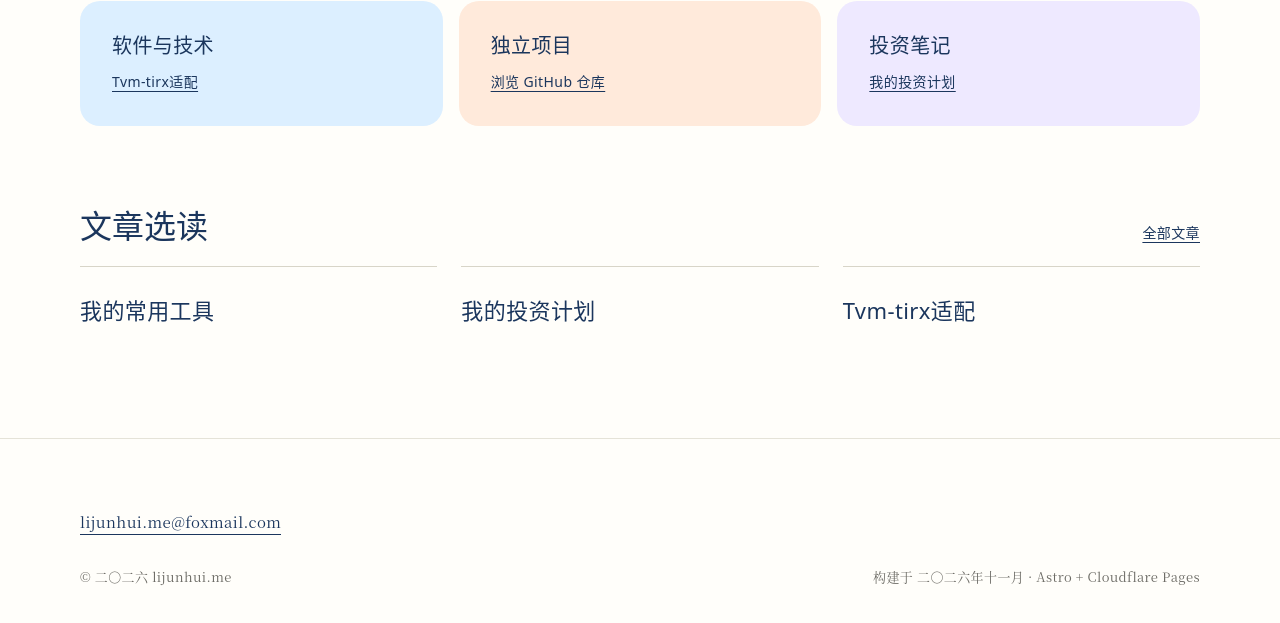
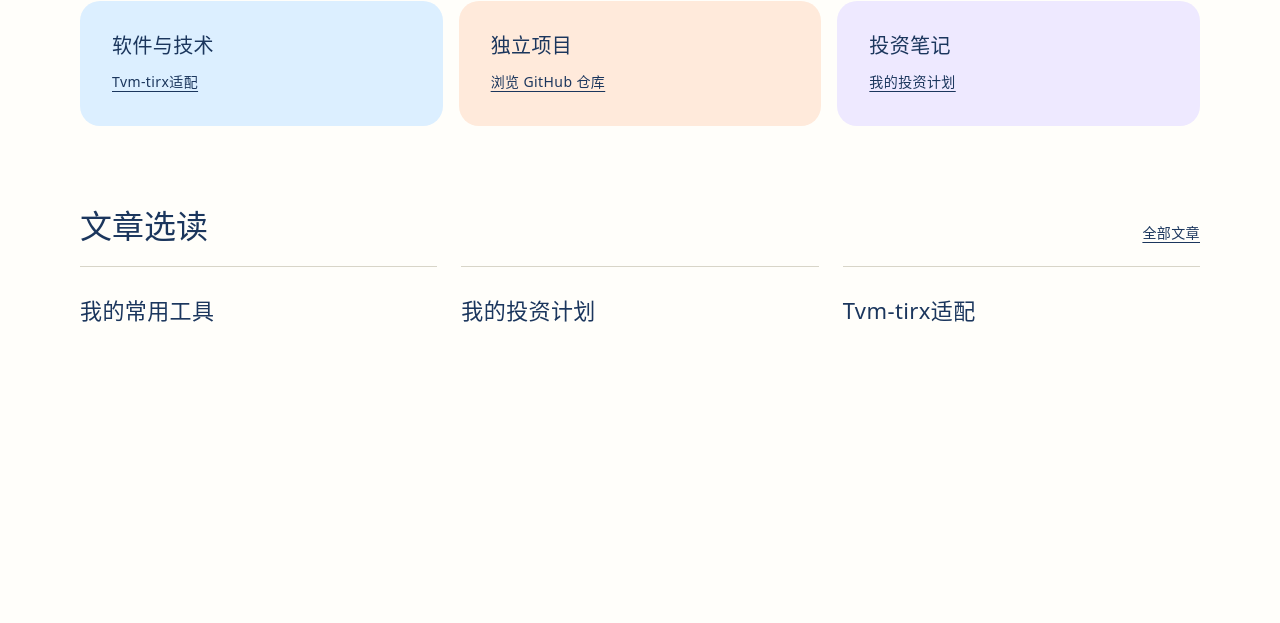
Before and after one commit to gotorion/blog, an Astro site: page / in a window 1280 px wide. Shown: the part 603-1226 px from the top of the page. After the commit the page ends 1041 px from the top, so only its background shows below. Built offline with nearby package versions, Linux system fonts and the light colour scheme; Astro itself is replaced by a stand-in of ours.

Commit message:
Remove the shared site footer

```diff
--- a/src/layouts/BaseLayout.astro
+++ b/src/layouts/BaseLayout.astro
@@ -65,18 +65,6 @@ const navItems = [
   { href: `${base}/about/`, label: "关于" },
 ];
 // 页脚的构建日期用中文数字，和站内的楷体排版一致。
-const cnDigits = ["〇", "一", "二", "三", "四", "五", "六", "七", "八", "九"];
-const toCn = (value: number) =>
-  value < 10
-    ? cnDigits[value]
-    : value < 20
-      ? `十${value % 10 ? cnDigits[value % 10] : ""}`
-      : `${cnDigits[Math.floor(value / 10)]}十${value % 10 ? cnDigits[value % 10] : ""}`;
-const builtAt = new Date();
-const builtYear = Array.from(String(builtAt.getUTCFullYear()), (digit) =>
-  toCn(Number(digit)),
-).join("");
-const builtDate = `${builtYear}年${toCn(builtAt.getUTCMonth() + 1)}月`;
 const currentPath = Astro.url.pathname;
 const isActive = (item: { href: string; exact?: boolean }) => {
   if (item.exact) return currentPath === item.href;
@@ -185,20 +173,6 @@ const isActive = (item: { href: string; exact?: boolean }) => {
       <slot />
     </main>
 
-    <footer class="site-footer">
-      <div class="container footer-inner">
-        <div class="footer-close">
-          <a class="footer-mail" href="mailto:lijunhui.me@foxmail.com">
-            lijunhui.me@foxmail.com
-          </a>
-        </div>
-      </div>
-      <div class="container footer-meta">
-        <p>© {builtDate.split("年")[0]} lijunhui.me</p>
-        <p>构建于 {builtDate} · Astro + Cloudflare Pages</p>
-      </div>
-    </footer>
-
     <script>
       // Chrome 不播放 SVG favicon 内的动画，这里逐帧替换图标来「漏沙」。
       const rows = [
--- a/src/styles/global.css
+++ b/src/styles/global.css
@@ -54,8 +54,7 @@ body {
 }
 
 .site-header,
-.site-main,
-.site-footer {
+.site-main {
   position: relative;
   z-index: 1;
 }
@@ -966,56 +965,6 @@ code {
   overflow-wrap: anywhere;
 }
 
-.site-footer {
-  padding-block: 64px 48px;
-  border-top: 1px solid var(--border-soft);
-}
-
-.footer-inner {
-  display: flex;
-  align-items: flex-start;
-  justify-content: space-between;
-  gap: 40px 64px;
-}
-
-.footer-close {
-  min-width: 0;
-  padding-top: 6px;
-}
-
-.footer-lead {
-  margin: 0 0 10px;
-  color: var(--near-black);
-  font-size: clamp(26px, 3vw, 34px);
-  line-height: 1.3;
-}
-
-.footer-mail {
-  color: var(--brand);
-  font-size: 15px;
-  border-bottom: 1px solid currentColor;
-  padding-bottom: 2px;
-}
-
-.footer-mail:hover {
-  color: var(--brand-light);
-}
-
-.footer-meta {
-  display: flex;
-  flex-wrap: wrap;
-  justify-content: space-between;
-  gap: 4px 24px;
-  margin-top: 32px;
-  color: var(--stone);
-  font-size: 13px;
-  line-height: 1.7;
-}
-
-.footer-meta p {
-  margin: 0;
-}
-
 @media (max-width: 880px) {
   .container {
     width: calc(100% - 64px);
@@ -1042,18 +991,6 @@ code {
     margin-bottom: 56px;
   }
 
-  .footer-inner {
-    flex-direction: column;
-    gap: 24px;
-  }
-
-  .footer-close {
-    padding-top: 0;
-  }
-
-  .footer-lead {
-    font-size: 22px;
-  }
 }
 
 @media (max-width: 480px) {
@@ -1198,9 +1135,6 @@ code {
     justify-content: flex-start;
   }
 
-  .footer-meta {
-    text-align: left;
-  }
 }
 
 @media (max-width: 880px) {
```
